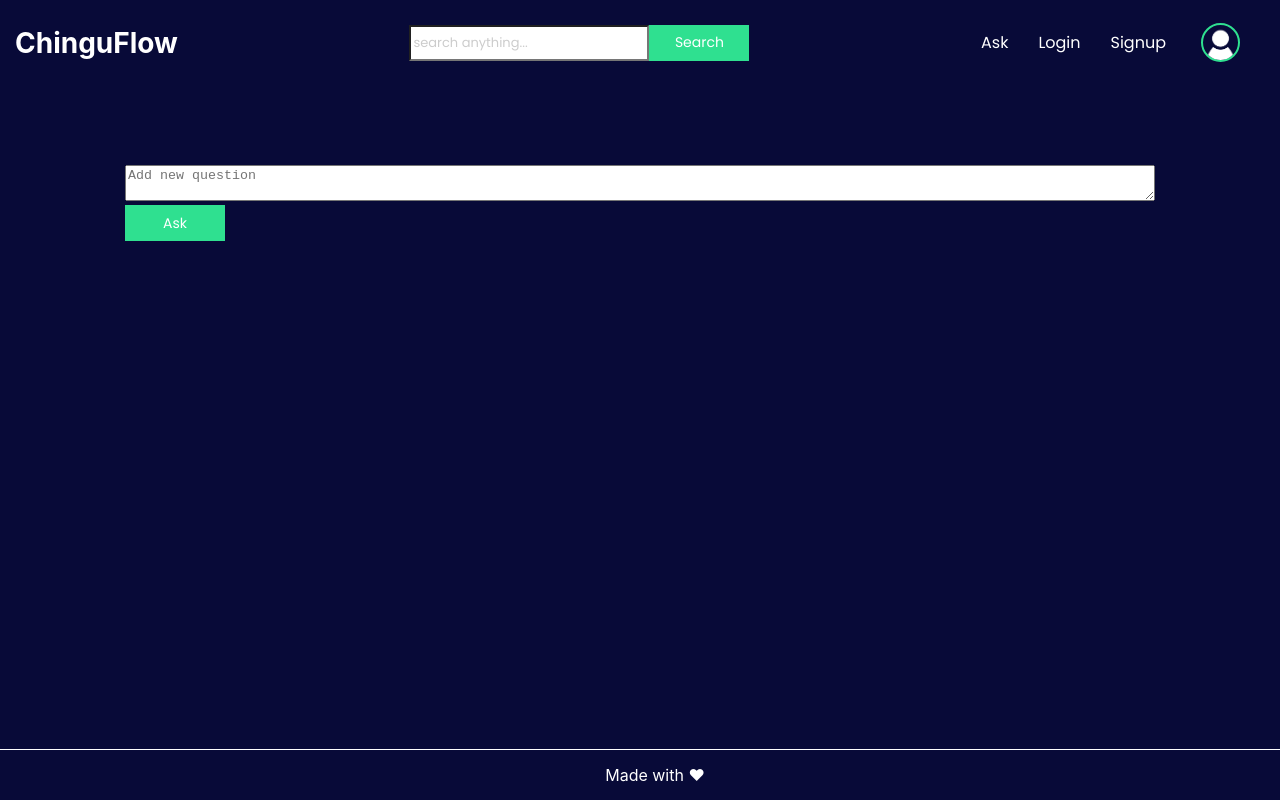
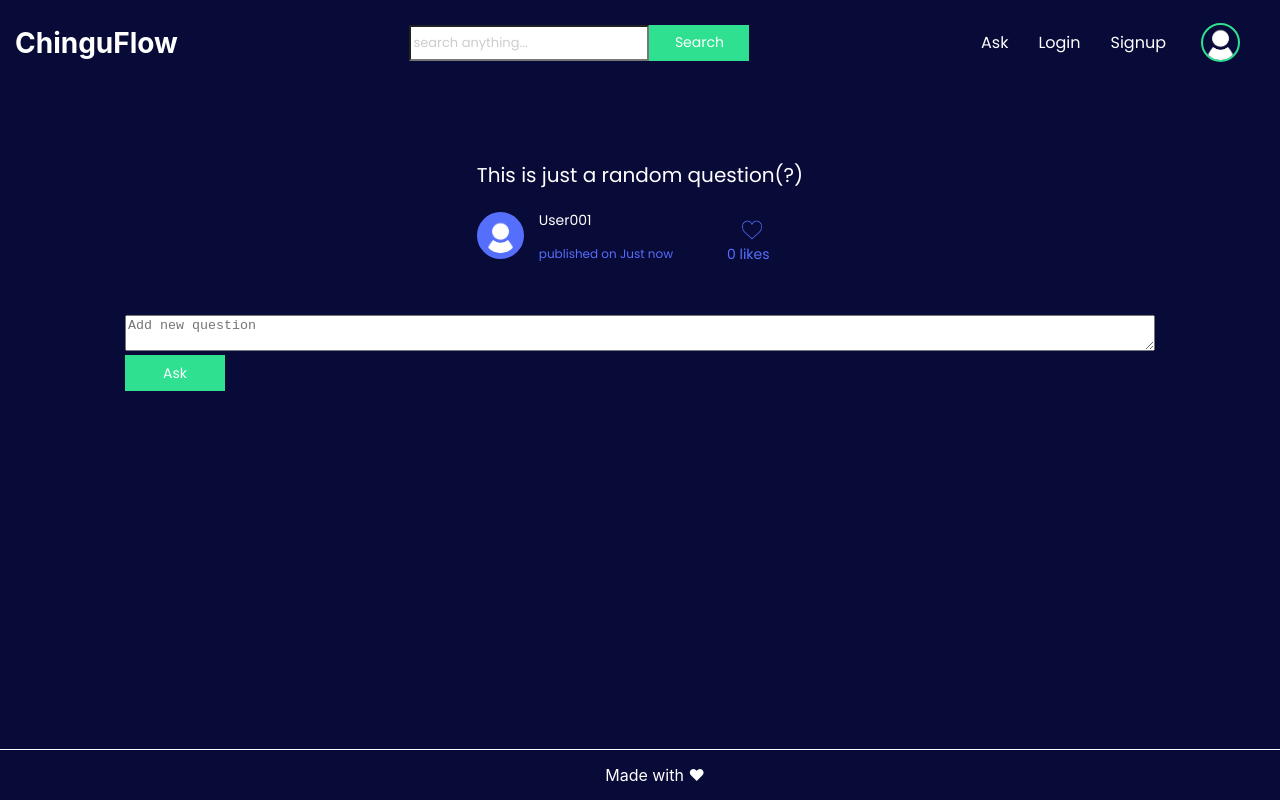
Before and after one commit to chingu-voyages/v8-chimeras-team-02, a React (Create React App) app in the folder frontend/: page /newquestion in a window 1280 px wide. Shown: the top 800 px of the page. Built offline with nearby package versions, Linux system fonts and the light colour scheme.

Commit message:
add a different style to list item

```diff
--- a/frontend/src/components/ListItem.js
+++ b/frontend/src/components/ListItem.js
@@ -1,27 +1,30 @@
 import React, { Component } from 'react';
 import { green, blue, purple } from "../resources/colors";
 import { user, heart } from "../resources/images";
-const WIDTH = window.innerWidth;
 
 export default class ListItem extends Component {
 
     render() {
         return (
-            <div style={{ display: 'flex', flexDirection: 'column', width: WIDTH / 2 - 100 }}>
+            <div style={listContainer}>
                 <link href="https://fonts.googleapis.com/css?family=Poppins" rel="stylesheet" />
 
                 <p style={h1}>{this.props.title}</p>
+
                 <div style={item}>
                     <img src={user} style={avatar} alt={user} />
+
                     <div style={{ marginLeft: 15 }}>
                         <p style={username}>{this.props.user}</p>
-                        <div style={{ display: 'flex', flexDirection: 'row', width: WIDTH / 2 - 170, justifyContent: 'space-between' }}>
-                            <div style={{ display: 'flex', flexDirection: 'row', marginTop: -15 }}>
-                                <img src={heart} style={like} alt={heart} />
-                                <p style={likes}>{this.props.likes + ' likes'}</p>
-                            </div>
-                            <p style={date}>{"published in " + this.props.date}</p>
-                        </div>
+                        <p style={date}>{"published on " + this.props.date}</p>
+                    </div>
+
+                    <div style={{ marginLeft: '15%' }}>
+                      <div>
+                        <img src={heart} style={like} alt={heart} />
+                        <p style={{width: '100%', height: '20px'}}></p>
+                      </div>
+                      <p style={likes}>{this.props.likes + ' likes '}</p>
                     </div>
                 </div>
             </div>
@@ -30,20 +33,27 @@ export default class ListItem extends Component {
     }
 }
 
+const listContainer = {
+   display: 'flex',
+   flexDirection: 'column',
+   width: '100%'
+}
 
 const item = {
     display: 'flex',
     flexDirection: 'row',
     height: 80,
-    background: 'linear-gradient(to top, #566EFC 0%, #080A38 1%, #080A38 100%)',
-    marginTop: -15
+    maxWidth: '100%',
+    marginTop: -15,
+    alignItems: 'center'
 }
 const like = {
     height: 20,
     width: 20,
     resizeMode: "contain",
     marginTop: 12,
-    marginRight: 8
+    marginRight: 8,
+    float: 'right'
 }
 const likes = {
     fontSize: 14,
@@ -62,7 +72,8 @@ const date = {
     fontSize: 12,
     color: purple,
     fontFamily: 'Poppins',
-    marginTop: 0
+    marginTop: 0,
+    paddingRight: 5
 }
 const username = {
     fontSize: 14,
@@ -77,6 +88,5 @@ const avatar = {
     border: '30px solid #566EFC',
     borderWidth: 6,
     resizeMode: "cover",
-    backgroundColor: purple,
-    marginTop: 10
+    backgroundColor: purple
 }
--- a/frontend/src/screens/NewQuestion.js
+++ b/frontend/src/screens/NewQuestion.js
@@ -5,7 +5,7 @@ import { Header, ListItem, Footer } from "../components";
 
 export default class NewQuestion extends Component {
   state = {
-    questions: [],
+    questions: ['This is just a random question(?)'],
     newTitle: []
   };
 
```
